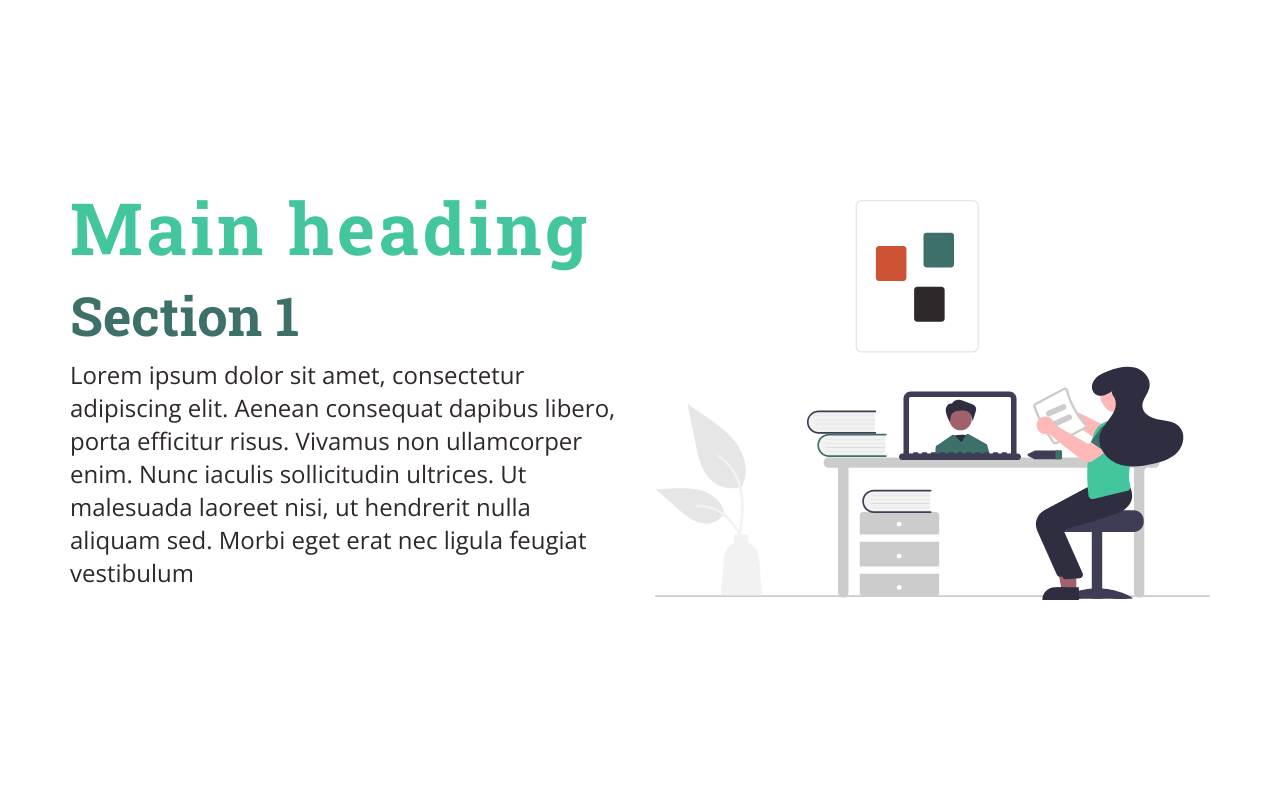
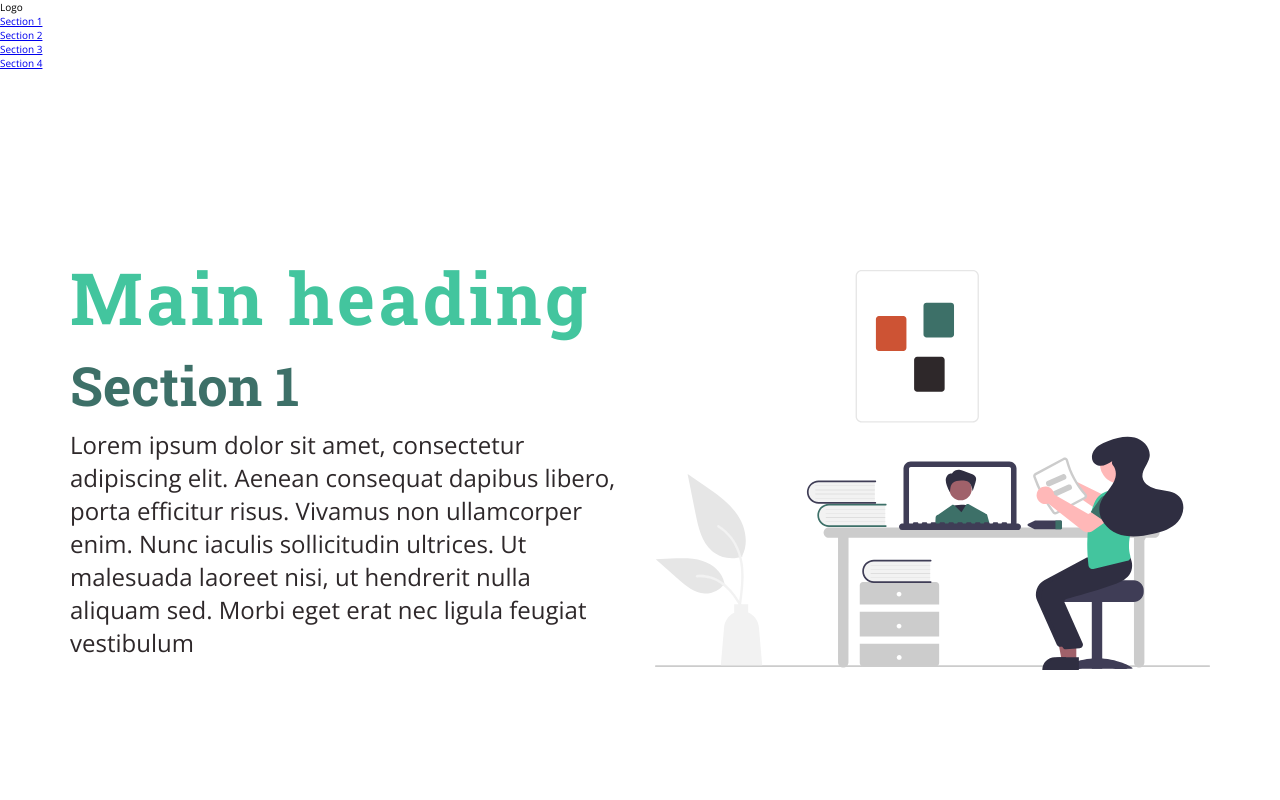
Before and after one commit to srijan-nayak/fancy-landing-page, a plain HTML site: page index.html in a window 1280 px wide. Shown: the top 800 px of the page. Drawn offline with nearby package versions, Linux system fonts and the light colour scheme.

Commit message:
feeat: Create static navigation menu

```diff
--- a/index.html
+++ b/index.html
@@ -12,6 +12,21 @@
 </head>
 
 <body>
+  <header class="nav-bar">
+    <div class="nav-bar__container">
+      <span class="nav-bar__logo">Logo</span>
+
+      <nav>
+        <ul class="nav-bar__links">
+          <li><a class="nav-bar__link" href="#section-1">Section 1</a></li>
+          <li><a class="nav-bar__link" href="#section-2">Section 2</a></li>
+          <li><a class="nav-bar__link" href="#section-3">Section 3</a></li>
+          <li><a class="nav-bar__link" href="#section-4">Section 4</a></li>
+        </ul>
+      </nav>
+    </div>
+  </header>
+
   <section class="page-section" id="section-1" data-section-name="Section 1">
     <div class="page-section__container">
       <div class="page-section__text-content">
```
